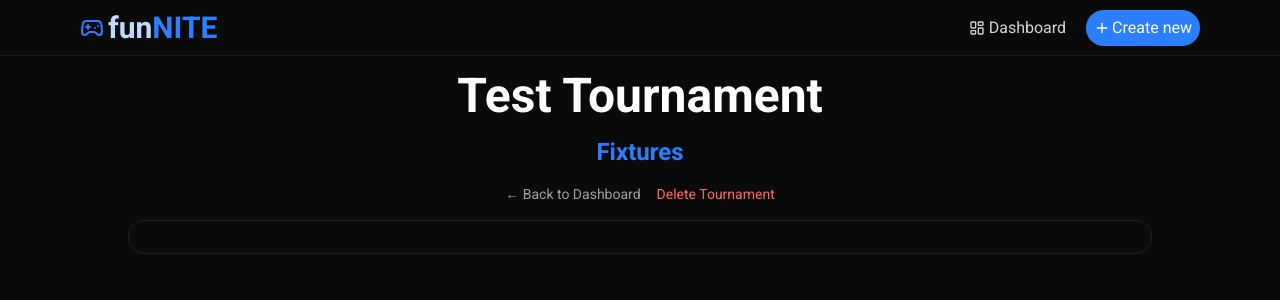
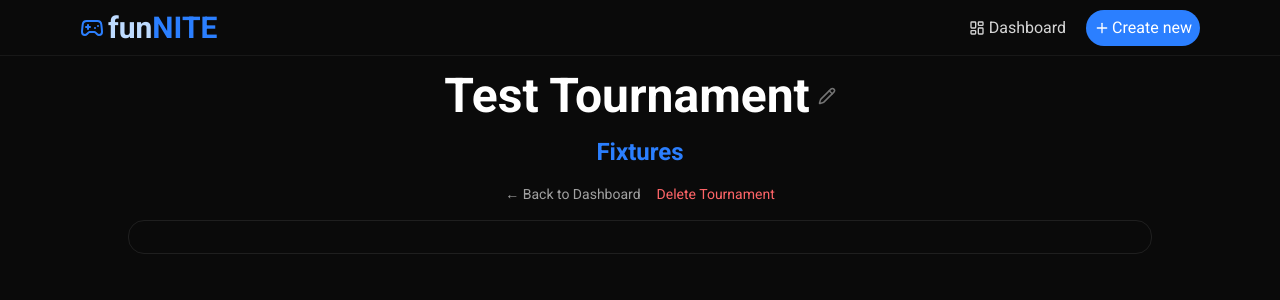
Before and after one commit to kaywizzy123/funNITE, a React (Vite) app: page /fixtures in a window 1280 px wide. Shown: the top 300 px of the page. Built offline with nearby package versions, Linux system fonts and the light colour scheme.

Commit message:
Added Edit function for Tournament title

```diff
--- a/src/pages/Dashboard.jsx
+++ b/src/pages/Dashboard.jsx
@@ -4,7 +4,10 @@ import { Link, useNavigate } from "react-router-dom";
 import { Plus, Trash2, Trophy } from "lucide-react";
 import { AppContext } from "../context/AppContext";
 import { loadTournaments } from "../utils/storage";
-import { getTournamentChampion, getTournamentStatus } from "../utils/tournamentStatus";
+import {
+  getTournamentChampion,
+  getTournamentStatus,
+} from "../utils/tournamentStatus";
 import { containerVariants, itemVariants } from "../utils/motionVariants";
 
 const STATUS_LABEL = {
@@ -21,7 +24,10 @@ const STATUS_STYLE = {
 
 function formatDate(iso) {
   if (!iso) return "";
-  return new Date(iso).toLocaleDateString(undefined, { month: "short", day: "numeric" });
+  return new Date(iso).toLocaleDateString(undefined, {
+    month: "short",
+    day: "numeric",
+  });
 }
 
 export default function Dashboard() {
@@ -31,7 +37,10 @@ export default function Dashboard() {
   const navigate = useNavigate();
 
   const sorted = useMemo(
-    () => [...tournaments].sort((a, b) => new Date(b.updatedAt) - new Date(a.updatedAt)),
+    () =>
+      [...tournaments].sort(
+        (a, b) => new Date(b.updatedAt) - new Date(a.updatedAt),
+      ),
     [tournaments],
   );
 
@@ -42,7 +51,9 @@ export default function Dashboard() {
 
   function handleOpen(tournament) {
     loadTournament(tournament);
-    navigate(getTournamentStatus(tournament) === "draft" ? "/create" : "/fixtures");
+    navigate(
+      getTournamentStatus(tournament) === "draft" ? "/create" : "/fixtures",
+    );
   }
 
   function handleDelete(event, id) {
@@ -59,6 +70,7 @@ export default function Dashboard() {
           variants={containerVariants}
           initial="hidden"
           animate="visible"
+          layout
           className="flex flex-col m-4 w-full md:w-5xl gap-4 items-center"
         >
           <motion.div
@@ -101,7 +113,9 @@ export default function Dashboard() {
                 {sorted.map((tournament) => {
                   const status = getTournamentStatus(tournament);
                   const champion =
-                    status === "completed" ? getTournamentChampion(tournament) : null;
+                    status === "completed"
+                      ? getTournamentChampion(tournament)
+                      : null;
                   return (
                     <motion.div
                       key={tournament.id}
@@ -121,8 +135,8 @@ export default function Dashboard() {
                         </span>
                       </div>
                       <p className="text-sm text-neutral-400">
-                        {tournament.format === "league" ? "League" : "Knockout"} ·{" "}
-                        {tournament.players?.length ?? 0} players
+                        {tournament.format === "league" ? "League" : "Knockout"}{" "}
+                        · {tournament.players?.length ?? 0} players
                       </p>
                       {champion && (
                         <p className="text-sm text-yellow-400 flex items-center gap-1">
--- a/src/pages/Fixtures.jsx
+++ b/src/pages/Fixtures.jsx
@@ -1,6 +1,7 @@
 import { motion, AnimatePresence } from "motion/react";
-import { useContext } from "react";
+import { useContext, useState } from "react";
 import { Link, useNavigate } from "react-router-dom";
+import { Check, Pencil, X } from "lucide-react";
 import { AppContext } from "../context/AppContext";
 import { getRoundLabel } from "../utils/bracket";
 import { getMatchdayLabel } from "../utils/roundRobin";
@@ -13,6 +14,7 @@ import StandingsTable from "../components/StandingsTable";
 export default function Fixtures() {
   const {
     gameName,
+    setGameName,
     rounds,
     submitMatchResult,
     format,
@@ -24,6 +26,23 @@ export default function Fixtures() {
   const standings = isLeague ? computeStandings(rounds) : [];
   const champion = getTournamentChampion({ format, rounds });
 
+  const [editingName, setEditingName] = useState(false);
+  const [nameDraft, setNameDraft] = useState(gameName);
+
+  function startEditingName() {
+    setNameDraft(gameName);
+    setEditingName(true);
+  }
+
+  function commitName() {
+    setGameName(nameDraft.trim());
+    setEditingName(false);
+  }
+
+  function cancelEditingName() {
+    setEditingName(false);
+  }
+
   return (
     <div className="flex justify-center flex-1 text-center mx-2 md:mx-0">
       <AnimatePresence>
@@ -33,12 +52,56 @@ export default function Fixtures() {
           animate="visible"
           className="flex flex-col m-4 w-full md:w-5xl gap-4 items-center"
         >
-          <motion.h1
-            variants={itemVariants}
-            className="text-3xl md:text-5xl font-bold"
-          >
-            {gameName !== "" ? `${gameName}` : "Test Tournament"}
-          </motion.h1>
+          {editingName ? (
+            <motion.div
+              variants={itemVariants}
+              className="flex items-center gap-2"
+            >
+              <input
+                autoFocus
+                value={nameDraft}
+                onChange={(e) => setNameDraft(e.target.value)}
+                onKeyDown={(e) => {
+                  if (e.key === "Enter") commitName();
+                  if (e.key === "Escape") cancelEditingName();
+                }}
+                className="text-3xl md:text-5xl font-bold bg-transparent border-b border-blue-500 outline-none text-center max-w-full"
+              />
+              <button
+                type="button"
+                onClick={commitName}
+                className="text-blue-400 hover:text-blue-300 transition-colors"
+                aria-label="Save tournament name"
+              >
+                <Check size={22} />
+              </button>
+              <button
+                type="button"
+                onClick={cancelEditingName}
+                className="text-neutral-500 hover:text-neutral-300 transition-colors"
+                aria-label="Cancel editing tournament name"
+              >
+                <X size={22} />
+              </button>
+            </motion.div>
+          ) : (
+            <motion.div
+              variants={itemVariants}
+              className="flex items-center gap-2 group"
+            >
+              <h1 className="text-3xl md:text-5xl font-bold">
+                {gameName !== "" ? gameName : "Test Tournament"}
+              </h1>
+              <button
+                type="button"
+                onClick={startEditingName}
+                className="text-neutral-500 hover:text-white transition-colors"
+                aria-label="Edit tournament name"
+              >
+                <Pencil size={18} />
+              </button>
+            </motion.div>
+          )}
           <motion.h2
             variants={itemVariants}
             className="text-2xl text-blue-500 font-bold"
```
